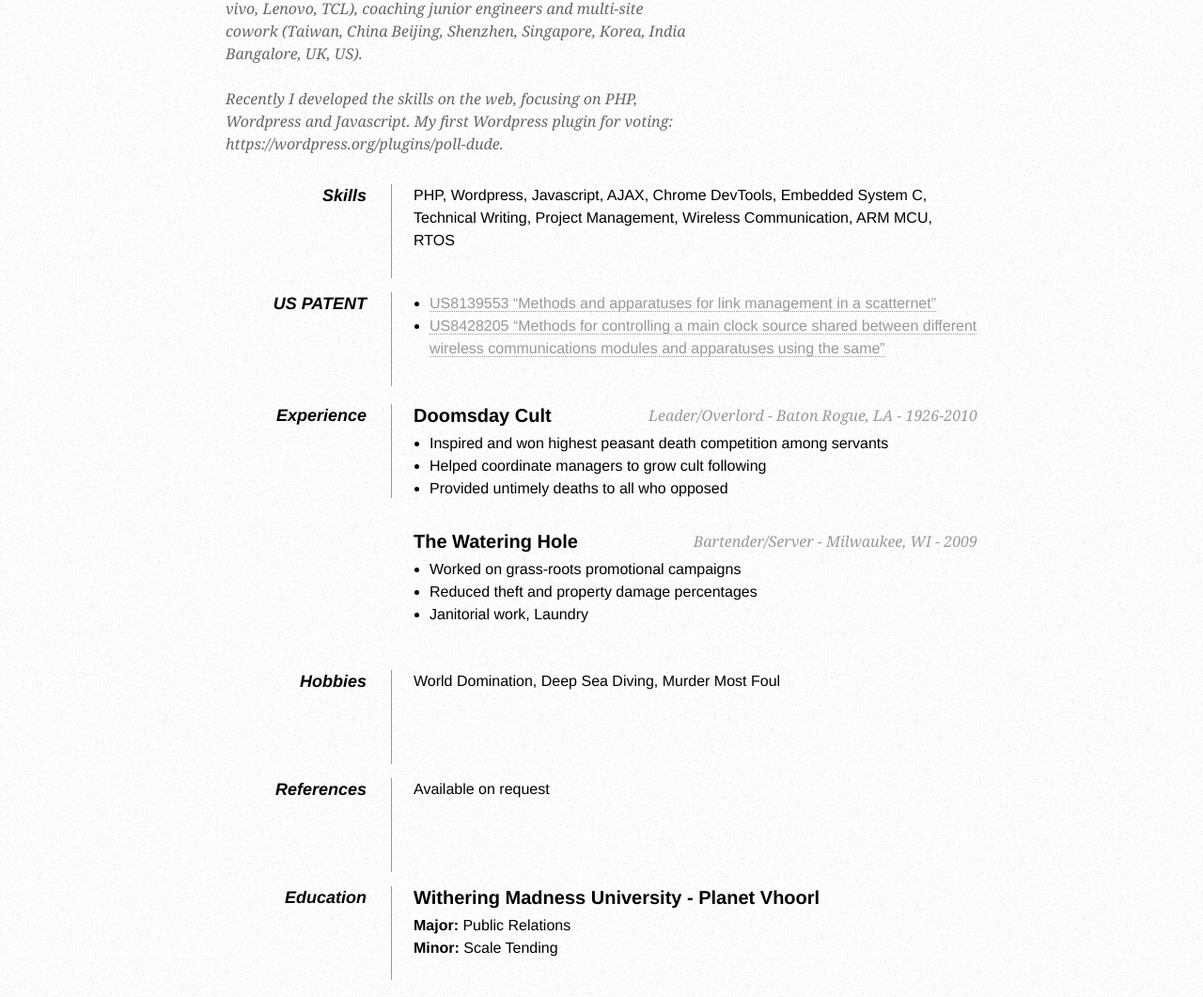
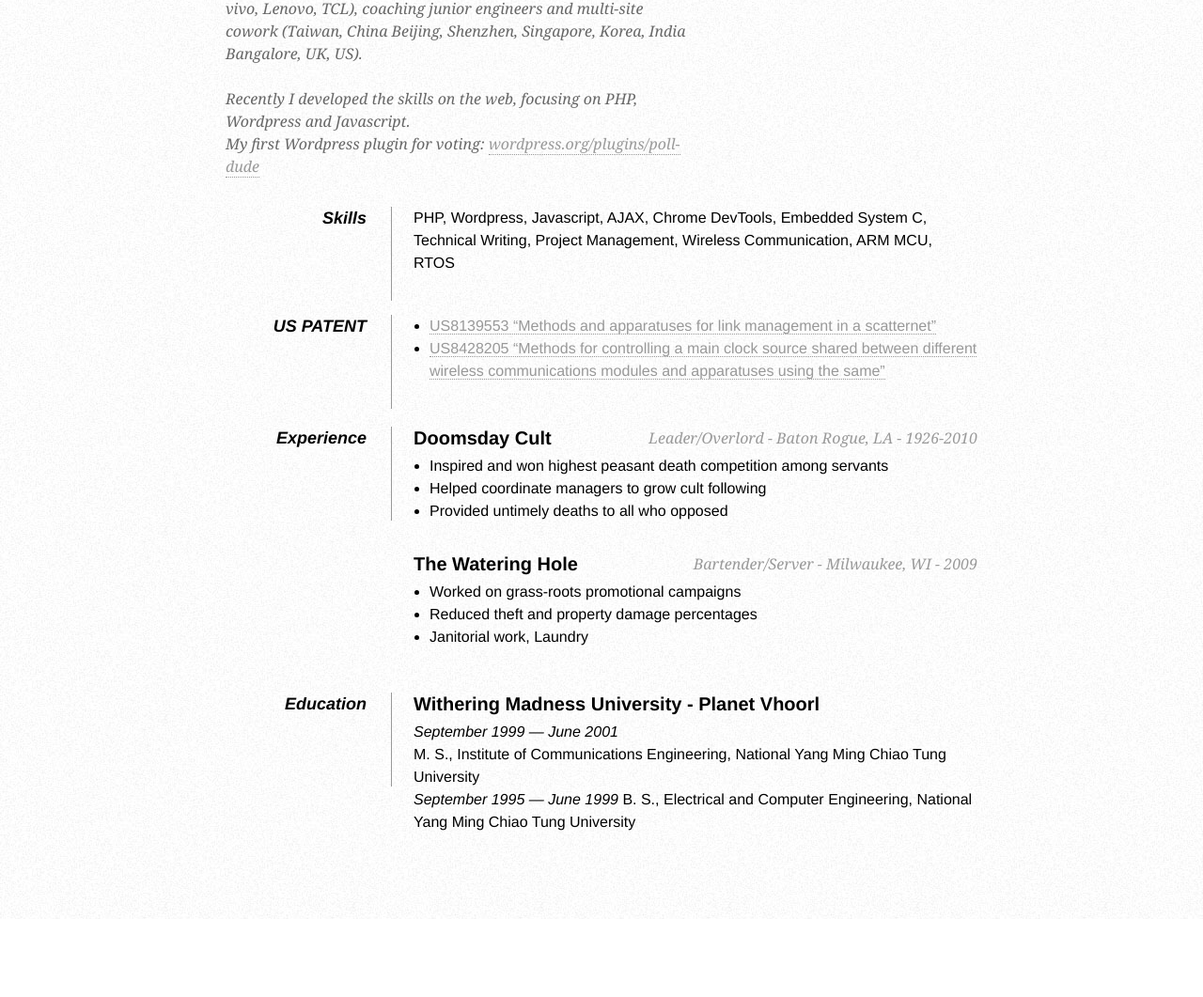
Before and after one commit to liaisontw/liaisontw.github.io, a plain HTML site: page index.html in a window 1280 px wide. Shown: the part 476-1537 px from the top of the page at 94% size. After the commit the page ends 1454 px from the top, so only its background shows below. Drawn offline with Linux system fonts and the light colour scheme.

Commit message:
Update index.html

```diff
--- a/index.html
+++ b/index.html
@@ -68,7 +68,8 @@
                 (Taiwan, China Beijing, Shenzhen, Singapore, Korea, India Bangalore, UK, US).
                 <br /><br />
                 Recently I developed the skills on the web, focusing on PHP, Wordpress and Javascript.
-                My first Wordpress plugin for voting: https://wordpress.org/plugins/poll-dude.
+                <br />
+                My first Wordpress plugin for voting: <a class="email" href="https://wordpress.org/plugins/poll-dude">wordpress.org/plugins/poll-dude</a><br />
             </p>
         </div>
 
@@ -123,21 +124,15 @@
 
             <dd class="clear"></dd>
 
-            <dt>Hobbies</dt>
-            <dd>World Domination, Deep Sea Diving, Murder Most Foul</dd>
-
-            <dd class="clear"></dd>
-
-            <dt>References</dt>
-            <dd>Available on request</dd>
-
-            <dd class="clear"></dd>
 
             <dt>Education</dt>
             <dd>
                 <h2>Withering Madness University - Planet Vhoorl</h2>
-                <p><strong>Major:</strong> Public Relations<br />
-                   <strong>Minor:</strong> Scale Tending</p>
+                <p><i>September 1999  — June 2001</i><br />
+                     M. S., Institute of Communications Engineering, National Yang Ming Chiao Tung University<br />
+                   <i>September 1995  — June 1999</i>
+                     B. S., Electrical and Computer Engineering, National Yang Ming Chiao Tung University<br />
+                 </p>
             </dd>
 
             <dd class="clear"></dd>
```
